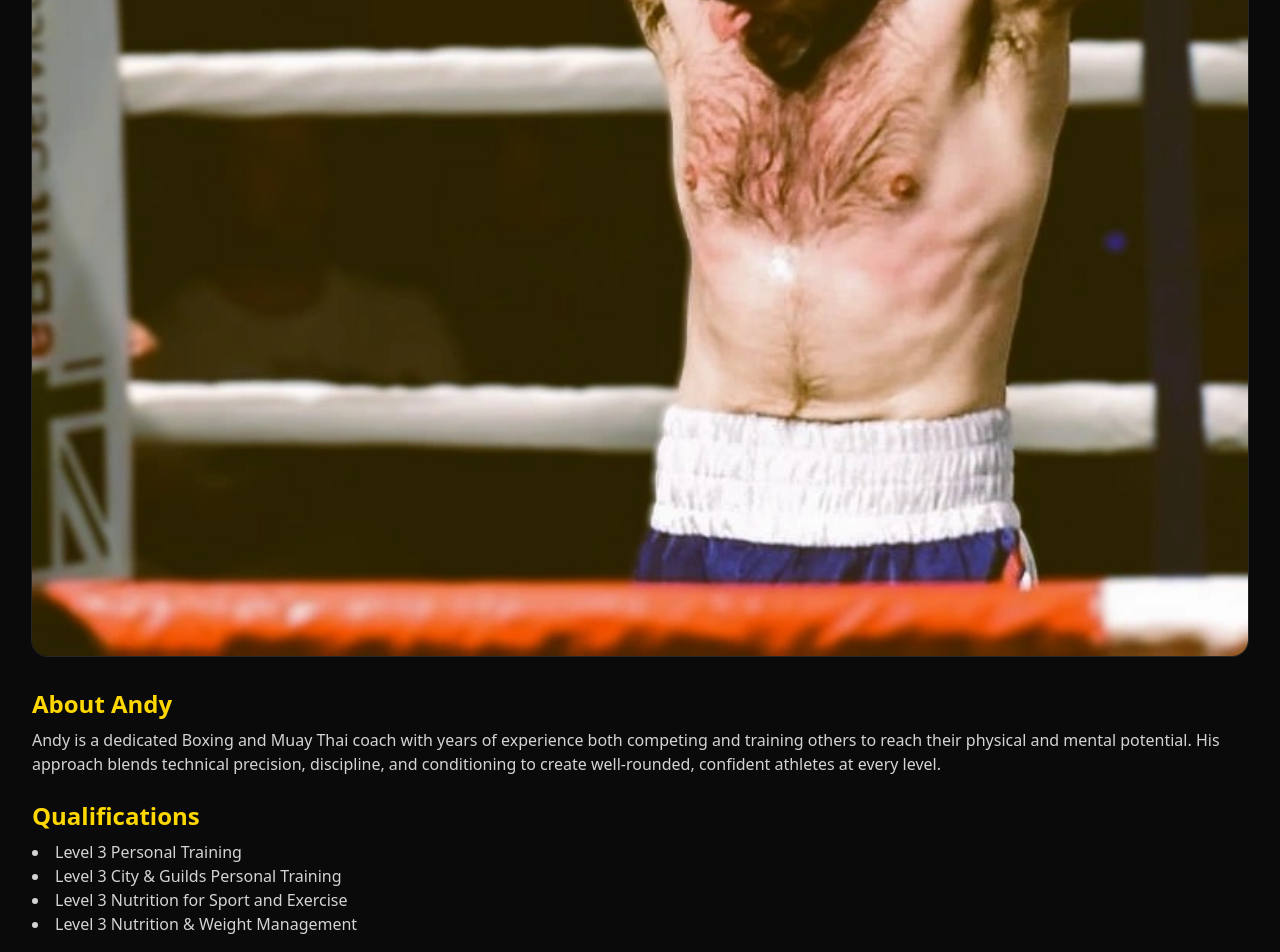
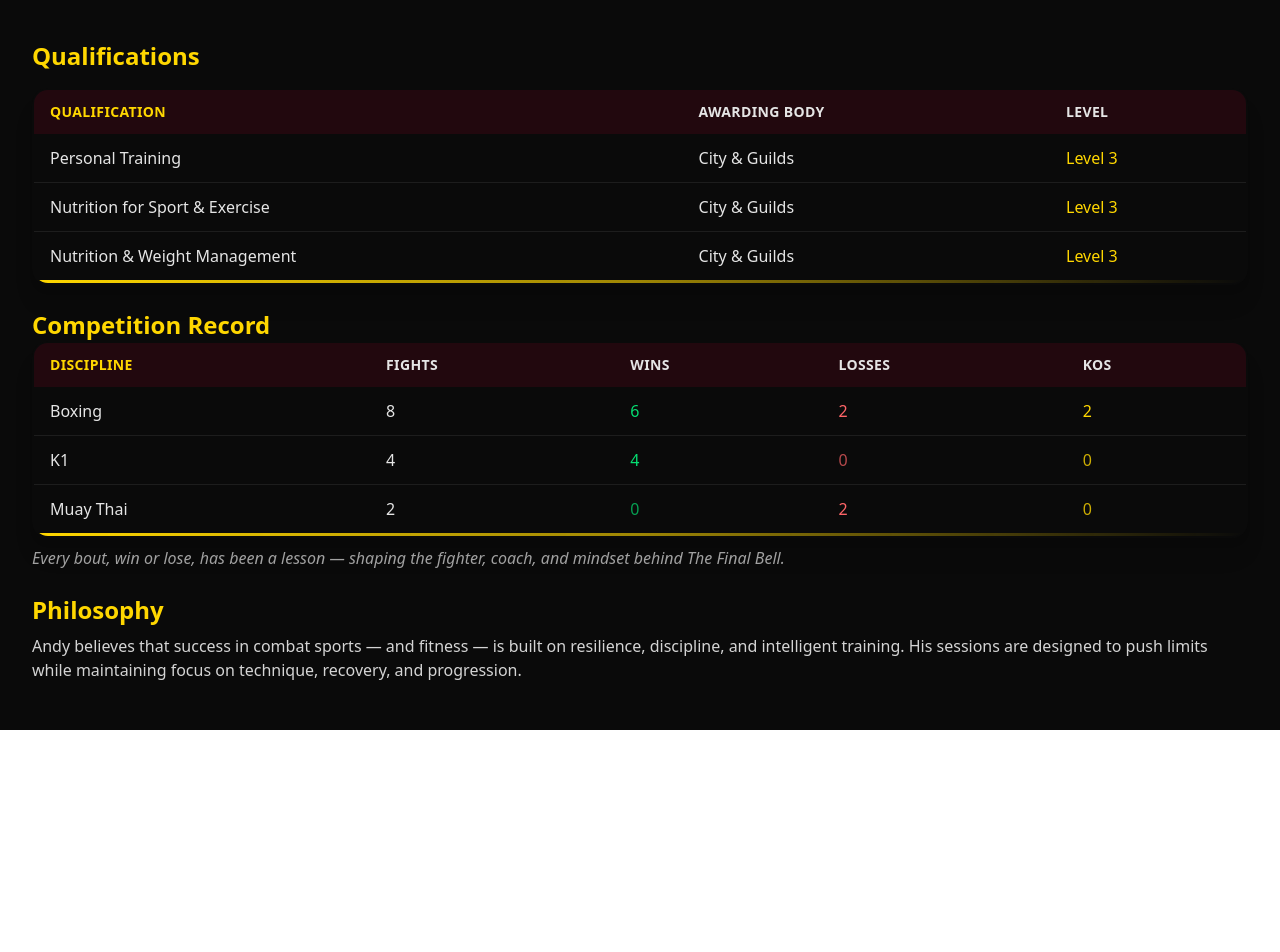
Before and after one commit to apstevens/the-final-bell, a React (Vite) app: page /about in a window 1280 px wide. Shown: the part 700-1652 px from the top of the page. After the commit the page ends 1430 px from the top, so only its background shows below. Built offline with nearby package versions, Linux system fonts and the light colour scheme.

Commit message:
Refined about page style

```diff
--- a/src/pages/About.tsx
+++ b/src/pages/About.tsx
@@ -4,17 +4,18 @@ import imgUrl from '../assets/victory_vintage.webp';
 
 export default function About() {
   return (
-    <main className="min-h-screen bg-neutral-950 text-neutral-100 px-6 py-12 md:px-8">
+    <main className="items-center min-h-screen bg-neutral-950 text-neutral-100 px-6 py-12 md:px-8">
+      <div className='w-full flex flex-col items-center'>
             <h1 className="text-3xl font-bold text-secondary">Meet Your Coach: Andy</h1>
         <p className="mt-2 text-neutral-300">
-        Saturday availability: <strong>08:00–10:00</strong> and <strong>11:00–15:00</strong>.
+            Specialist trainer in: <strong>Boxing</strong>, <strong>Muay Thai</strong>, and <strong>K1</strong>.
         </p>
 
-      <div className="mt-6 overflow-hidden rounded-2xl ring-1 ring-neutral-800">
+        <div className="w-full max-w-md overflow-hidden rounded-2xl ring-1 shadow-xl mt-4 flex flex-wrap gap-3 ring-neutral-800">
             <img
             src={imgUrl}
-          alt="Andy, your Boxing and Muay Thai fitness coach"
-          className="w-full"
+            alt="Andy, your boxing and Muay Thai fitness coach"
+            className="w-2xl rounded-1xl ring-1 ring-neutral-800"
             />
         </div>
 
@@ -29,22 +30,90 @@ export default function About() {
             </div>
 
             <div>
-          <h2 className="text-2xl font-semibold text-secondary">Qualifications</h2>
-          <ul className="mt-2 list-disc list-inside text-neutral-300">
-            <li>Level 3 Personal Training</li>
-            <li>Level 3 City & Guilds Personal Training</li>
-            <li>Level 3 Nutrition for Sport and Exercise</li>
-            <li>Level 3 Nutrition & Weight Management</li>
-          </ul>
+                <section className="mt-10">
+                <h2 className="text-2xl font-bold text-secondary mb-4">Qualifications</h2>
+
+                <table className="w-full table-auto border-collapse overflow-hidden rounded-2xl border-2 border-secondary/40 bg-neutral-950 text-neutral-200 shadow-xl">
+                    <thead className="bg-primary/20">
+                    <tr className="text-left text-sm uppercase tracking-wide">
+                        <th className="px-4 py-3 font-semibold text-secondary">Qualification</th>
+                        <th className="px-4 py-3 font-semibold">Awarding Body</th>
+                        <th className="px-4 py-3 font-semibold">Level</th>
+                    </tr>
+                    </thead>
+                    <tbody className="divide-y divide-neutral-800/70">
+                    <tr className="hover:bg-neutral-900/60 transition-colors">
+                        <td className="px-4 py-3 font-medium">Personal Training</td>
+                        <td className="px-4 py-3">City &amp; Guilds</td>
+                        <td className="px-4 py-3 text-secondary">Level 3</td>
+                    </tr>
+                    <tr className="hover:bg-neutral-900/60 transition-colors">
+                        <td className="px-4 py-3 font-medium">Nutrition for Sport &amp; Exercise</td>
+                        <td className="px-4 py-3">City &amp; Guilds</td>
+                        <td className="px-4 py-3 text-secondary">Level 3</td>
+                    </tr>
+                    <tr className="hover:bg-neutral-900/60 transition-colors">
+                        <td className="px-4 py-3 font-medium">Nutrition &amp; Weight Management</td>
+                        <td className="px-4 py-3">City &amp; Guilds</td>
+                        <td className="px-4 py-3 text-secondary">Level 3</td>
+                    </tr>
+                    </tbody>
+                    <tfoot>
+                    <tr>
+                        <td colSpan={3} className="h-1 bg-gradient-to-r from-secondary via-secondary/60 to-secondary/0"></td>
+                    </tr>
+                    </tfoot>
+                </table>
+                </section>
             </div>
 
             <div>
             <h2 className="text-2xl font-semibold text-secondary">Competition Record</h2>
-          <ul className="mt-2 list-disc list-inside text-neutral-300">
-            <li><strong>Boxing:</strong> 8 fights — 6 wins, 2 losses, 2 KOs</li>
-            <li><strong>K1:</strong> 4 fights — 4 wins, 0 losses</li>
-            <li><strong>Muay Thai:</strong> 2 fights — 0 wins, 2 losses</li>
-          </ul>
+            <table className="w-full table-auto overflow-hidden rounded-2xl border-2 border-secondary/40 bg-neutral-950 text-neutral-200 shadow-xl">
+                <caption className="sr-only">Competition record by discipline</caption>
+
+                {/* Header row */}
+                <thead className="bg-primary/20">
+                    <tr className="text-left text-sm uppercase tracking-wide">
+                    <th className="px-4 py-3 font-semibold text-secondary">Discipline</th>
+                    <th className="px-4 py-3 font-semibold">Fights</th>
+                    <th className="px-4 py-3 font-semibold">Wins</th>
+                    <th className="px-4 py-3 font-semibold">Losses</th>
+                    <th className="px-4 py-3 font-semibold">KOs</th>
+                    </tr>
+                </thead>
+
+                <tbody className="divide-y divide-neutral-800/70">
+                    <tr className="hover:bg-neutral-900/60 transition-colors">
+                    <td className="px-4 py-3 font-medium">Boxing</td>
+                    <td className="px-4 py-3">8</td>
+                    <td className="px-4 py-3 text-green-400">6</td>
+                    <td className="px-4 py-3 text-red-400">2</td>
+                    <td className="px-4 py-3 text-secondary">2</td>
+                    </tr>
+                    <tr className="hover:bg-neutral-900/60 transition-colors">
+                    <td className="px-4 py-3 font-medium">K1</td>
+                    <td className="px-4 py-3">4</td>
+                    <td className="px-4 py-3 text-green-400">4</td>
+                    <td className="px-4 py-3 text-red-400/70">0</td>
+                    <td className="px-4 py-3 text-secondary/80">0</td>
+                    </tr>
+                    <tr className="hover:bg-neutral-900/60 transition-colors">
+                    <td className="px-4 py-3 font-medium">Muay Thai</td>
+                    <td className="px-4 py-3">2</td>
+                    <td className="px-4 py-3 text-green-400/70">0</td>
+                    <td className="px-4 py-3 text-red-400">2</td>
+                    <td className="px-4 py-3 text-secondary/80">0</td>
+                    </tr>
+                </tbody>
+
+                {/* Bottom accent bar */}
+                <tfoot>
+                    <tr>
+                    <td colSpan={5} className="h-1 bg-gradient-to-r from-secondary via-secondary/60 to-secondary/0"></td>
+                    </tr>
+                </tfoot>
+                </table>
             <p className="mt-2 text-neutral-400 italic">
                 Every bout, win or lose, has been a lesson — shaping the fighter, coach, and mindset behind The Final Bell.
             </p>
@@ -59,6 +128,7 @@ export default function About() {
             </p>
             </div>
         </section>
+      </div>
     </main>
   );
 }
```
Lines whose indentation alone changed are shown as unchanged.
